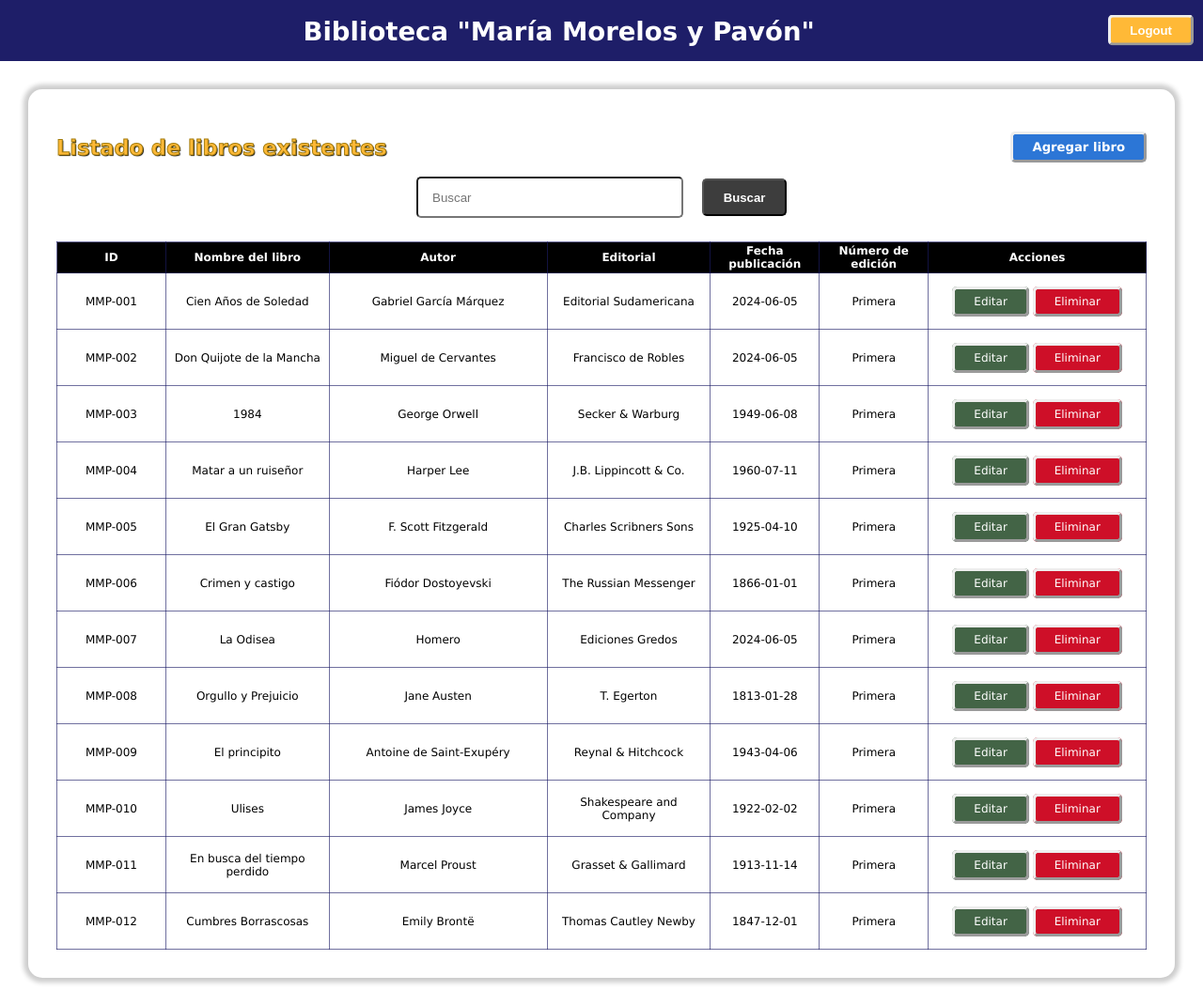
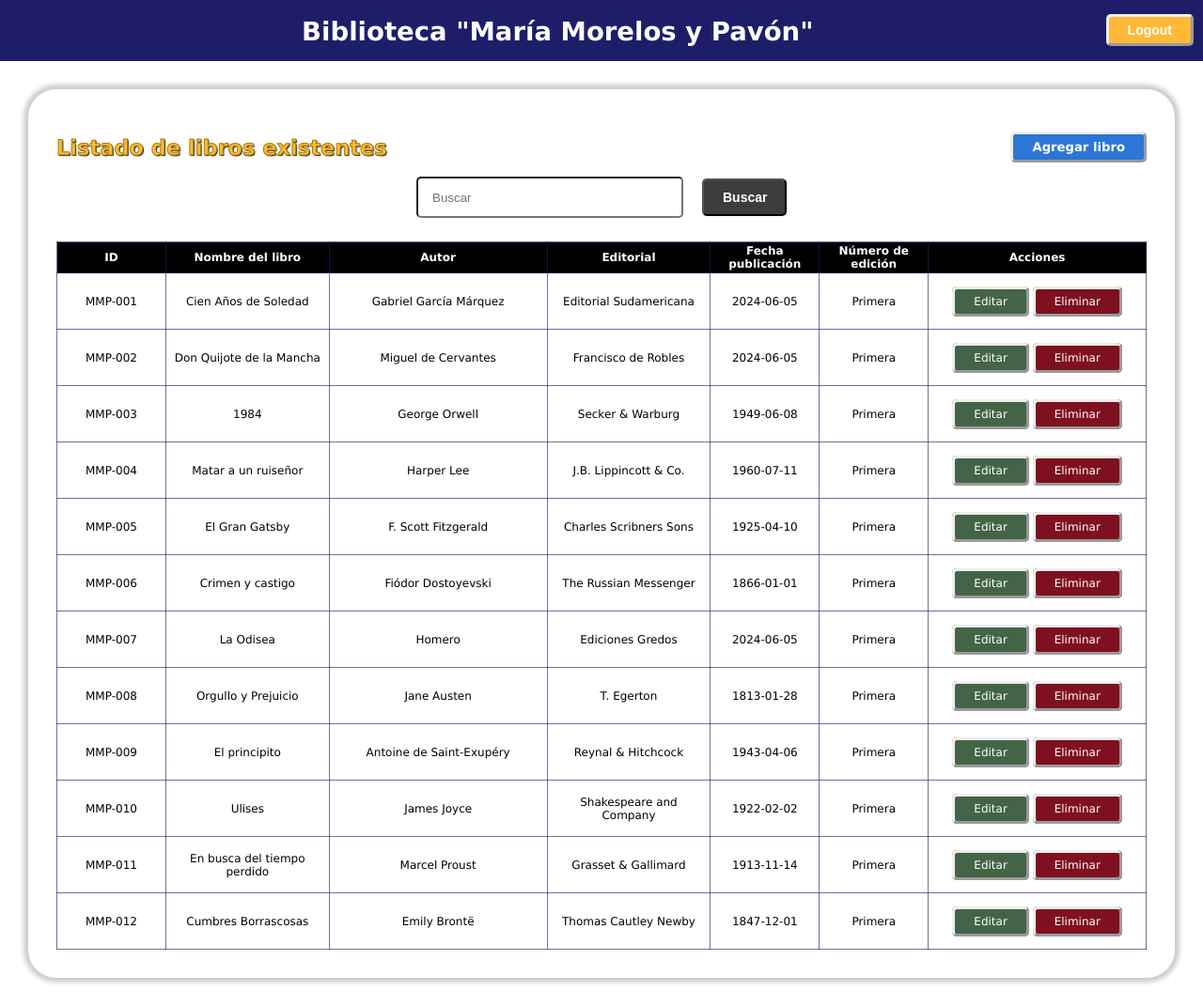
Before and after one commit to Gustavo1103011/pruebas, a PHP site: page / in a window 1280 px wide. Shown: the whole page at 94% size. Run offline with PHP 8.4, Linux system fonts and the light colour scheme; the visitor is signed in with stand-in values (Sample User, id 1); data comes from the database, SQL or seed files in the repository.

Commit message:
Estilos. Botones optimizados.

```diff
--- a/CRUD/assets/css/estilos.css
+++ b/CRUD/assets/css/estilos.css
@@ -82,8 +81,9 @@ table td a{
 }
 .card-listado,
 .card-formulario,
-.card {
-    border-radius: 15px;
+.card-login,
+.card-user {
+    border-radius: 30px;
     box-shadow: 0 0 5px 5px rgba(0, 0, 0, 0.2);
     overflow-x: auto;
 }
@@ -180,40 +167,33 @@ table td a{
     cursor: pointer;
 }
 
-.boton-editar{
-    text-align: center;
-    width: 200px;
-    height: 70px;
+.boton-editar,
+.boton-eliminar,
+.boton-agregar{
     padding: 6px 20px;
     border-radius: 5px;
-    background: #436446;
     color: white;
     border-style:outset;
+}
+
+.boton-editar{
+    background: #436446;
 }
 .boton-editar:hover{
     background: #436446a4;
 }
 .boton-eliminar{
-    width: 70px;
-    padding: 6px 20px;
-    border-radius: 5px;
-    background: #ce0f28;
-    color: white;
-    border-style:outset;
+    background: #7f101f;
 }
 .boton-eliminar:hover{
-    background: #ce0f29c3;
+    background: #7f101f8d;
 }
 .boton-agregar{
     display: block;
     font-size: 1.1em;
-    padding: 6px 20px;
-    border-radius: 5px;
     background: #2c76d6;
-    color: white;
     text-decoration: none;
     font-weight: bold;
-    border-style:outset;
 }
 .boton-agregar:hover{
     background: #2c76d6b5;
@@ -228,7 +208,7 @@ button[type=button] {
     text-align: center;
     color: white;
     font-weight: bold;
-    font-size: 1.1em;
+    font-size: 1.4rem;
     padding: 6px 20px;
     border-radius: 5px;
     cursor: pointer;
```
Also changed, not shown: other parts of CRUD/assets/css/estilos.css (+9 -20 lines).
